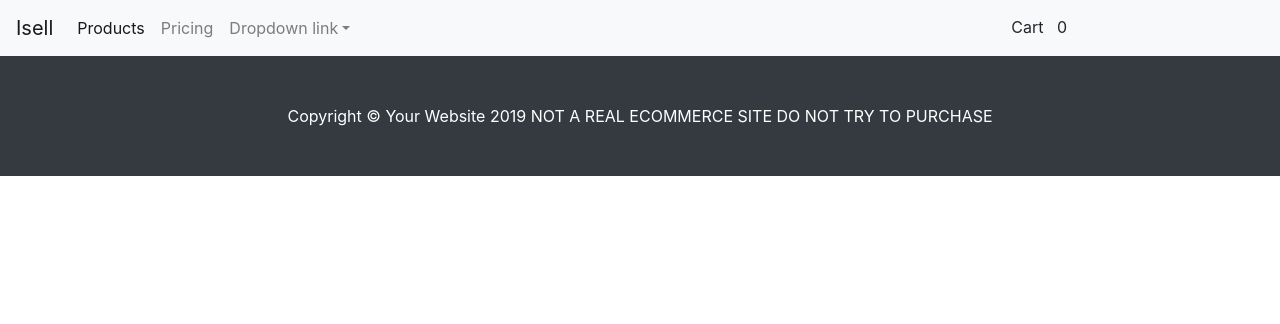
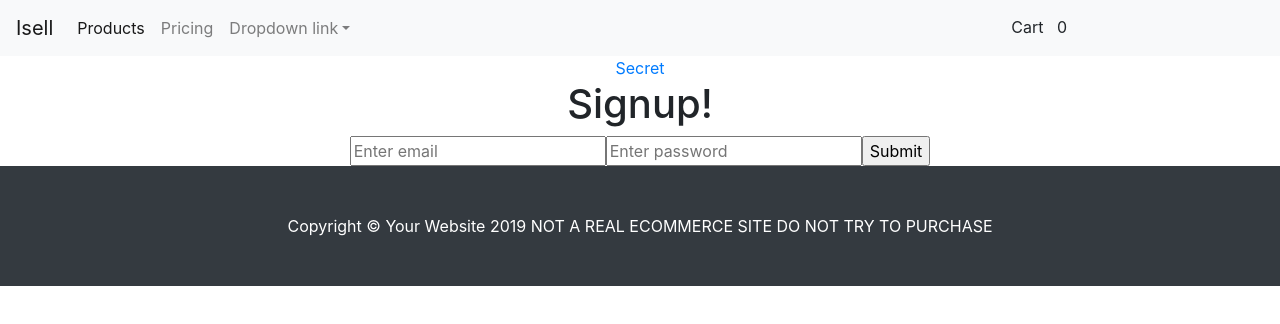
Before and after one commit to jaybenaim/isell, a React (Create React App) app: page /isell/signup in a window 1280 px wide. Shown: the top 324 px of the page. Built offline with nearby package versions, Linux system fonts and the light colour scheme; what react-stripe-elements would draw is missing.

Commit message:
failed auth

```diff
--- a/src/App/App.js
+++ b/src/App/App.js
@@ -1,7 +1,7 @@
 import React, { Component } from "react";
 import "./App.css";
 import Nav from "../Nav/Nav";
-import { BrowserRouter as Router, Switch, Route } from "react-router-dom";
+import { BrowserRouter as Router, Switch, Route, Link } from "react-router-dom";
 import Products from "../Products/Products";
 import { createBrowserHistory } from "history";
 import Home from "../Home/Home";
@@ -10,7 +10,11 @@ import Cart from "../Cart/Cart";
 import "./App.css";
 import Product from "../Data/productSchema";
 import CartModal from "../Cart/CartModal";
-
+import local from "../Api/local";
+import Login from "../Register/Login";
+import withAuth from "../Register/WithAuth";
+import Secret from "../Register/Secret";
+import Signup from "../Register/Signup";
 const history = createBrowserHistory();
 class App extends Component {
   state = {
@@ -91,6 +95,7 @@ class App extends Component {
             totalCostBeforeTax={totalCostBeforeTax}
             removeFromCart={this.removeFromCart}
           />
+
           {showAlert && (
             <div className="alert alert-danger" role="alert">
               YOU ALREADY ADDED THIS ITEM TO YOUR CART!
@@ -100,10 +105,16 @@ class App extends Component {
             </div>
           )}
           <div className="content">
+            <Link to="/secret">Secret</Link>
             <Switch>
               <Route exact path="/">
                 <Home addToCart={this.addToCart} />
               </Route>
+
+              <Route path="/signup" component={Signup} />
+              <Route path="/login" component={Login} />
+              <Route path="/secret" component={withAuth(Secret)} />
+
               <Route exact path="/Products">
                 <Products
                   addToCart={this.addToCart}
--- a/src/Cart/CartModal.js
+++ b/src/Cart/CartModal.js
@@ -68,7 +68,9 @@ class CartModal extends Component {
           >
             Proceed to checkout
             <br />
-            <span>Total: ${totalCostBeforeTax}</span>
+            <span className="proceed-to-checkout-total">
+              Total: ${totalCostBeforeTax}
+            </span>
           </Link>
         </Modal.Footer>
       </Modal>
--- a/src/Cart/cartItem.css
+++ b/src/Cart/cartItem.css
@@ -42,12 +42,13 @@
 }
 @media (min-width: 798px) {
   .modal-cart-price {
-    grid-row: 1;
-    grid-column: 4;
+    grid-area: 1 / 3 / 1 / 4;
+    margin-top: 70px;
+    font-size: 1.8em;
   }
   .modal-cart-qty {
-    grid-row: 4;
-    grid-column: 4;
+    grid-area: 1 / 3 / 1 / 4;
+    font-size: 1.3em;
   }
   .modal-cart-remove-item {
     margin-top: -60%;
--- a/src/Cart/cartModal.css
+++ b/src/Cart/cartModal.css
@@ -5,3 +5,13 @@
     margin: 0 auto;
   }
 }
+
+.proceed-to-checkout-btn {
+  border: 2px solid #28a745;
+  border-radius: 20px;
+  margin: 0 auto;
+}
+.proceed-to-checkout-total {
+  display: flex;
+  justify-content: center;
+}
--- /dev/null
+++ b/src/Register/Login.jsx
@@ -0,0 +1,65 @@
+import React, { Component } from "react";
+import local from "../Api/local";
+import axios from "axios";
+export default class Login extends Component {
+  constructor(props) {
+    super(props);
+    this.state = {
+      email: "",
+      password: ""
+    };
+  }
+  handleInputChange = event => {
+    const { value, name } = event.target;
+    this.setState({
+      [name]: value
+    });
+  };
+  onSubmit = event => {
+    event.preventDefault();
+    axios("http://localhost:5000/api/authenticate", {
+      method: "POST",
+      data: this.state,
+      headers: {
+        "Content-Type": "application/json"
+      }
+    })
+      .then(res => {
+        console.log(res.data);
+        if (res.status === 200) {
+          this.props.history.push("/");
+        } else {
+          const error = new Error(res.error);
+          throw error;
+        }
+      })
+      .catch(err => {
+        console.error(err);
+        alert("Error logging in please try again");
+      });
+  };
+  render() {
+    return (
+      <form onSubmit={this.onSubmit}>
+        <h1>Login Below!</h1>
+        <input
+          type="email"
+          name="email"
+          placeholder="Enter email"
+          value={this.state.email}
+          onChange={this.handleInputChange}
+          required
+        />
+        <input
+          type="password"
+          name="password"
+          placeholder="Enter password"
+          value={this.state.password}
+          onChange={this.handleInputChange}
+          required
+        />
+        <input type="submit" value="Submit" />
+      </form>
+    );
+  }
+}
--- /dev/null
+++ b/src/Register/Secret.js
@@ -0,0 +1,9 @@
+import React, { Component } from "react";
+class Secret extends Component {
+  state = {};
+  render() {
+    return <div>SEcret</div>;
+  }
+}
+
+export default Secret;
--- /dev/null
+++ b/src/Register/Signup.jsx
@@ -0,0 +1,65 @@
+import React, { Component } from "react";
+import local from "../Api/local";
+import axios from "axios";
+export default class Signup extends Component {
+  constructor(props) {
+    super(props);
+    this.state = {
+      email: "",
+      password: ""
+    };
+  }
+  handleInputChange = event => {
+    const { value, name } = event.target;
+    this.setState({
+      [name]: value
+    });
+  };
+  onSubmit = event => {
+    event.preventDefault();
+    axios("http://localhost:5000/api/register", {
+      method: "POST",
+      data: JSON.stringify(this.state),
+      headers: {
+        "Content-Type": "application/json"
+      }
+    })
+      .then(res => {
+        console.log(res.data);
+        if (res.status === 200) {
+          this.props.history.push("/");
+        } else {
+          const error = new Error(res.error);
+          throw error;
+        }
+      })
+      .catch(err => {
+        console.error(err);
+        alert("Error creating user, please try again.");
+      });
+  };
+  render() {
+    return (
+      <form onSubmit={this.onSubmit}>
+        <h1>Signup!</h1>
+        <input
+          type="email"
+          name="email"
+          placeholder="Enter email"
+          value={this.state.email}
+          onChange={this.handleInputChange}
+          required
+        />
+        <input
+          type="password"
+          name="password"
+          placeholder="Enter password"
+          value={this.state.password}
+          onChange={this.handleInputChange}
+          required
+        />
+        <input type="submit" value="Submit" />
+      </form>
+    );
+  }
+}
--- /dev/null
+++ b/src/Register/WithAuth.jsx
@@ -0,0 +1,38 @@
+import React, { Component } from "react";
+import { Redirect } from "react-router-dom";
+export default function withAuth(ComponentToProtect) {
+  return class extends Component {
+    constructor() {
+      super();
+      this.state = {
+        loading: true,
+        redirect: false
+      };
+    }
+    componentDidMount() {
+      fetch("/checkToken")
+        .then(res => {
+          if (res.status === 200) {
+            this.setState({ loading: false });
+          } else {
+            const error = new Error(res.error);
+            throw error;
+          }
+        })
+        .catch(err => {
+          console.error(err);
+          this.setState({ loading: false, redirect: true });
+        });
+    }
+    render() {
+      const { loading, redirect } = this.state;
+      if (loading) {
+        return null;
+      }
+      if (redirect) {
+        return <Redirect to="/login" />;
+      }
+      return <ComponentToProtect {...this.props} />;
+    }
+  };
+}
```
